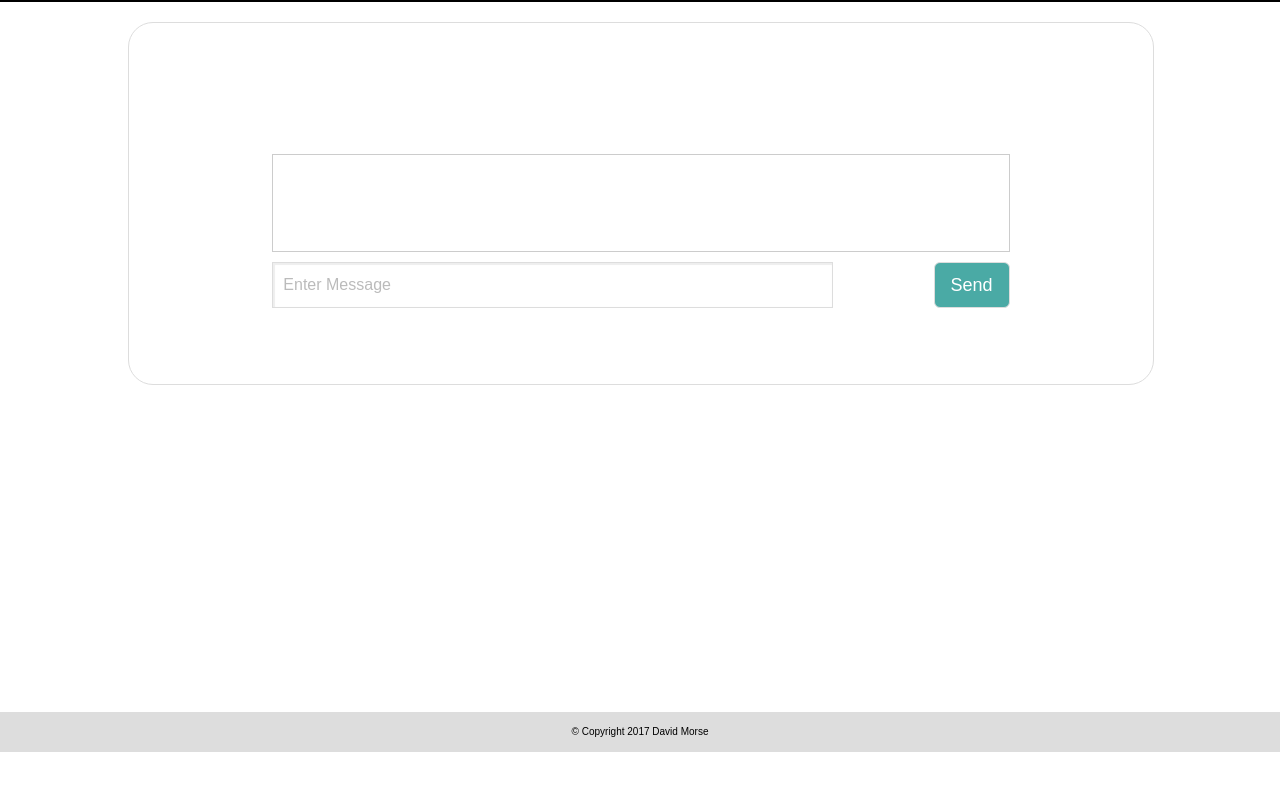
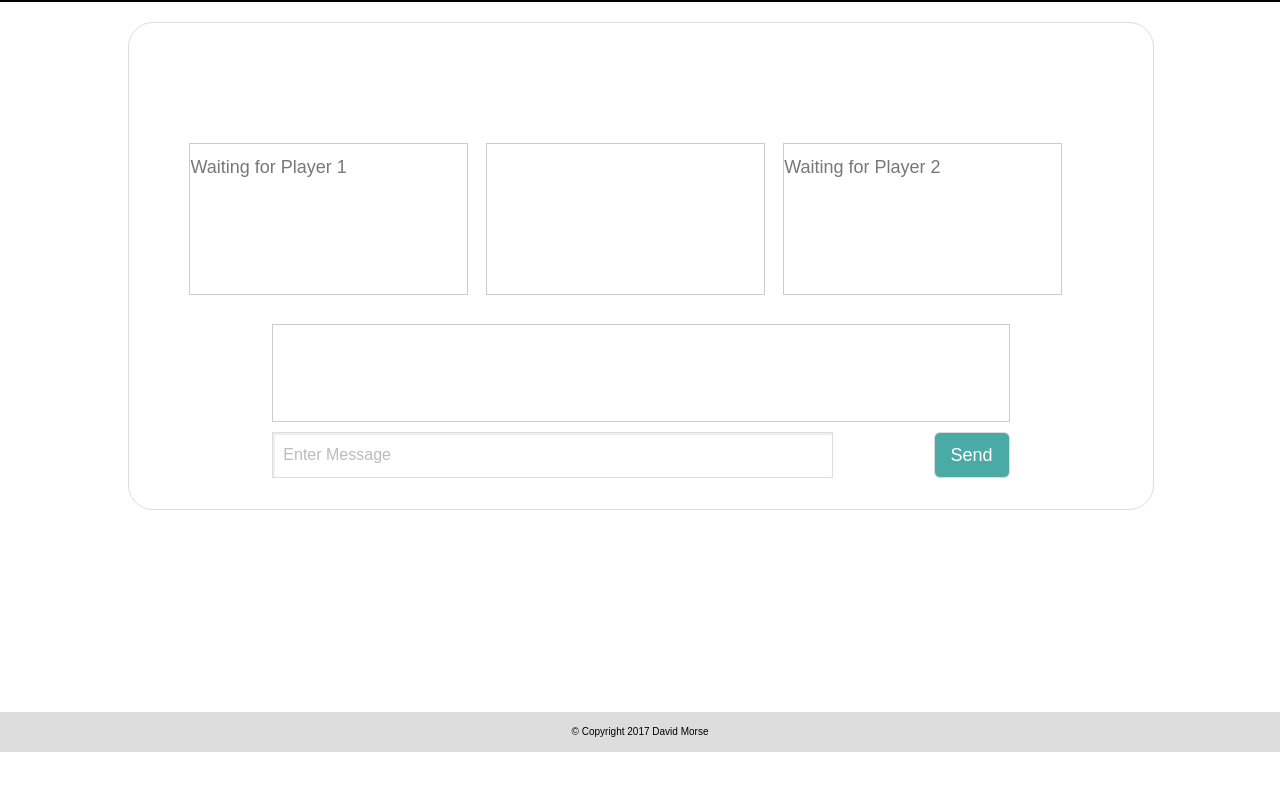
Before and after one commit to daveid77/rps-multiplayer, a plain HTML site: page index.html in a window 1280 px wide. Shown: the part 48-838 px from the top of the page. Drawn offline with nearby package versions, Linux system fonts and the light colour scheme; no server answers.

Commit message:
chat script working, moving into RPS game script, not working yet

```diff
--- a/assets/javascript/game.js
+++ b/assets/javascript/game.js
@@ -17,6 +17,7 @@ $(document).ready(function() {
 
   var database =  firebase.database();
   var playersRef = database.ref('/players');
+  var playersRef1 = database.ref('/players/1');
   var chatRef = database.ref('/chat');
 
   var playerId = 0;
@@ -51,31 +52,38 @@ $(document).ready(function() {
     }
 
   }, function(errorObject) {
-    console.log("The read failed: " + errorObject.code);
+    console.log("The chat read failed: " + errorObject.code);
   });
 
   // Player listener
   playersRef.on('value', function(playersSnapshot) {
 
     var playersNum = playersSnapshot.numChildren();
+      // console.log('playersNum: ' + playersNum);
+    var playerOneName = playersRef.child('1').name;
+      console.log('playerOneName: ' + playerOneName);
 
+      // console.log('playerSet: ' + playerSet);
     if (!playerSet) {
       if (playersSnapshot.numChildren() === 2) {
         $('#busy-game').show();
         $('#start-game').hide();
+          console.log('numChildren === 2');
       } else if (playersSnapshot.child('1').exists()) {
         $('#start-game').show();
         $('#busy-game').hide();
+          console.log('child 1 exists');
         playerId = 2;
       } else {
         $('#start-game').show();
         $('#busy-game').hide();
+          console.log('ELSE - no child exists');
         playerId = 1;
       }
     }
 
   }, function(errorObject) {
-    console.log("The read failed: " + errorObject.code);
+    console.log("The player read failed: " + errorObject.code);
   });
 
 
--- a/index.html
+++ b/index.html
@@ -40,22 +40,24 @@
             <div id="player-info">
               <p id="player-id">Hi, <span id="player-name"></span>! You are player <span id="player-number"></span></p>
               <p id="your-turn">It's your turn!</p>
-              <p id="waiting-for-turn">Waiting for <span id="player-name-other">Pavan</span> to choose.</p>
+              <p id="waiting-for-turn">Waiting for <span id="player-name-other"></span> to choose.</p>
             </div>
 
           </div>
 
-          <!-- <div id="game-wrapper">
+          <div id="game-wrapper">
             <div id="player-one-game">
-              <p>Waiting for Player 1</p>
+              <p class="waiting-for-player">Waiting for Player 1</p>
+              <p class="player-one-name"></p>
             </div>
             <div id="game-result">
 
             </div>
             <div id="player-two-game">
-              <p>Waiting for Player 2</p>
+              <p class="waiting-for-player">Waiting for Player 2</p>
+              <p class="player-two-name"></p>
             </div>
-          </div> -->
+          </div>
 
           <div id="chat-wrapper">
             <div id="chat-area-outer">
```
